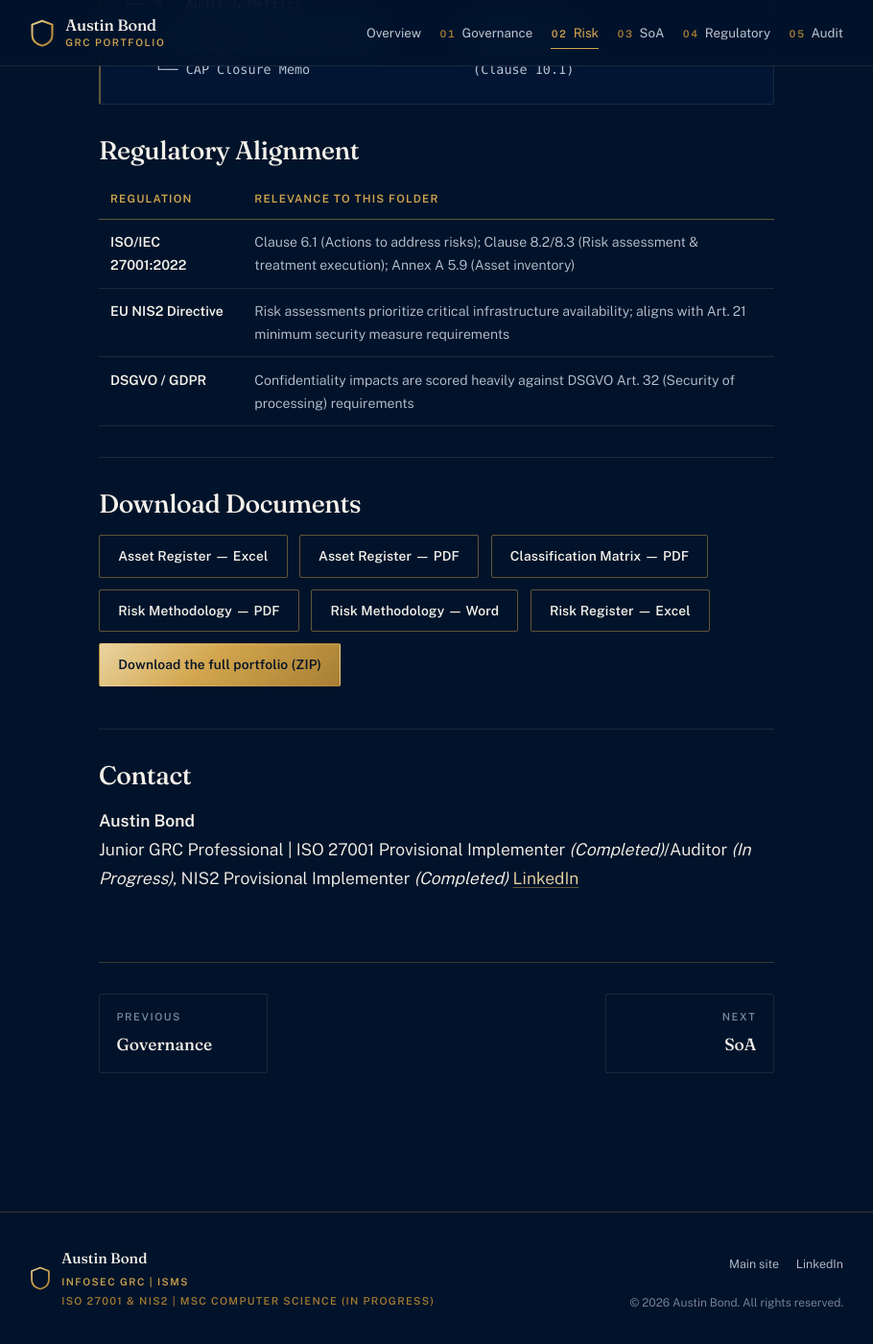
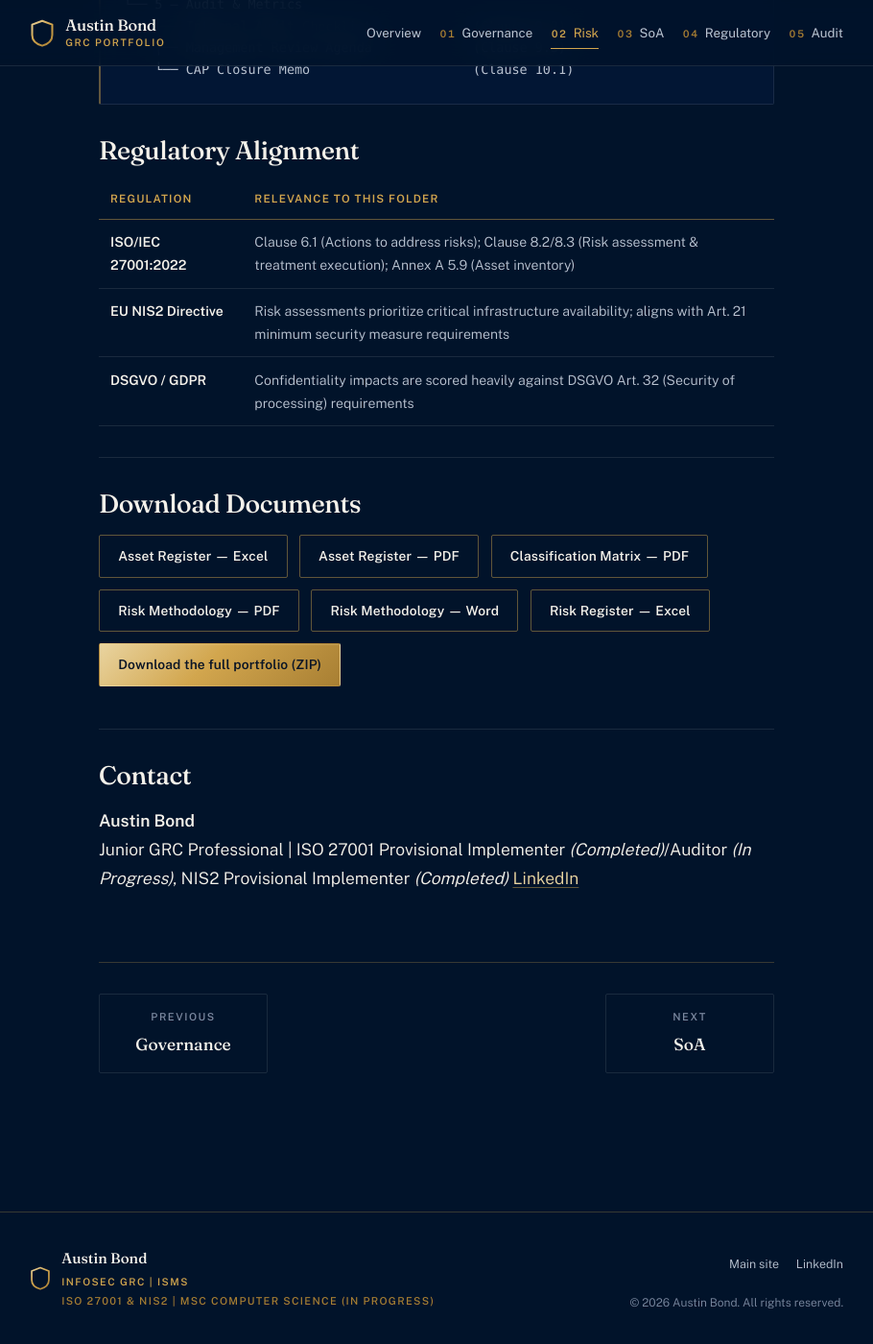
Before and after one commit to austinbondgrc/grc-portfolio, a Jekyll site: the page built from 2_Risk_Management/index.md, in a window 1280 px wide and 1400 px high, scrolled down 3420 px. Shown: the whole window at 96% size, without its empty margins (185-1095 px from the left). Built offline with Jekyll 4.4.1, drawn with Linux system fonts in a browser that asks for light colours.

Commit message:
style: center pager button text

```diff
--- a/assets/css/site.css
+++ b/assets/css/site.css
@@ -620,12 +620,13 @@ html:not(.js) .nav__links{flex-wrap:wrap;row-gap:.25rem}
   gap:.25rem;
   min-width:11rem;
   padding:.9rem 1.1rem;
+  text-align:center;
   border:1px solid var(--rule-hair);
   border-radius:2px;
   transition:border-color .22s var(--ease),background .22s var(--ease);
 }
 .pager__link:hover{border-color:var(--rule-strong);background:var(--wash)}
-.pager__link--next{margin-left:auto;text-align:right}
+.pager__link--next{margin-left:auto}
 .pager__dir{
   font-size:.68rem;
   font-weight:560;
@@ -725,7 +726,7 @@ html:not(.js) .nav__links{flex-wrap:wrap;row-gap:.25rem}
   .prose tbody td:first-child{min-width:7rem}
   .pager{flex-direction:column}
   .pager__link{min-width:0}
-  .pager__link--next{margin-left:0;text-align:left}
+  .pager__link--next{margin-left:0}
 }
 @media (max-width:520px){
   /* A shorter bar keeps the sticky masthead from eating a phone's viewport. */
```
